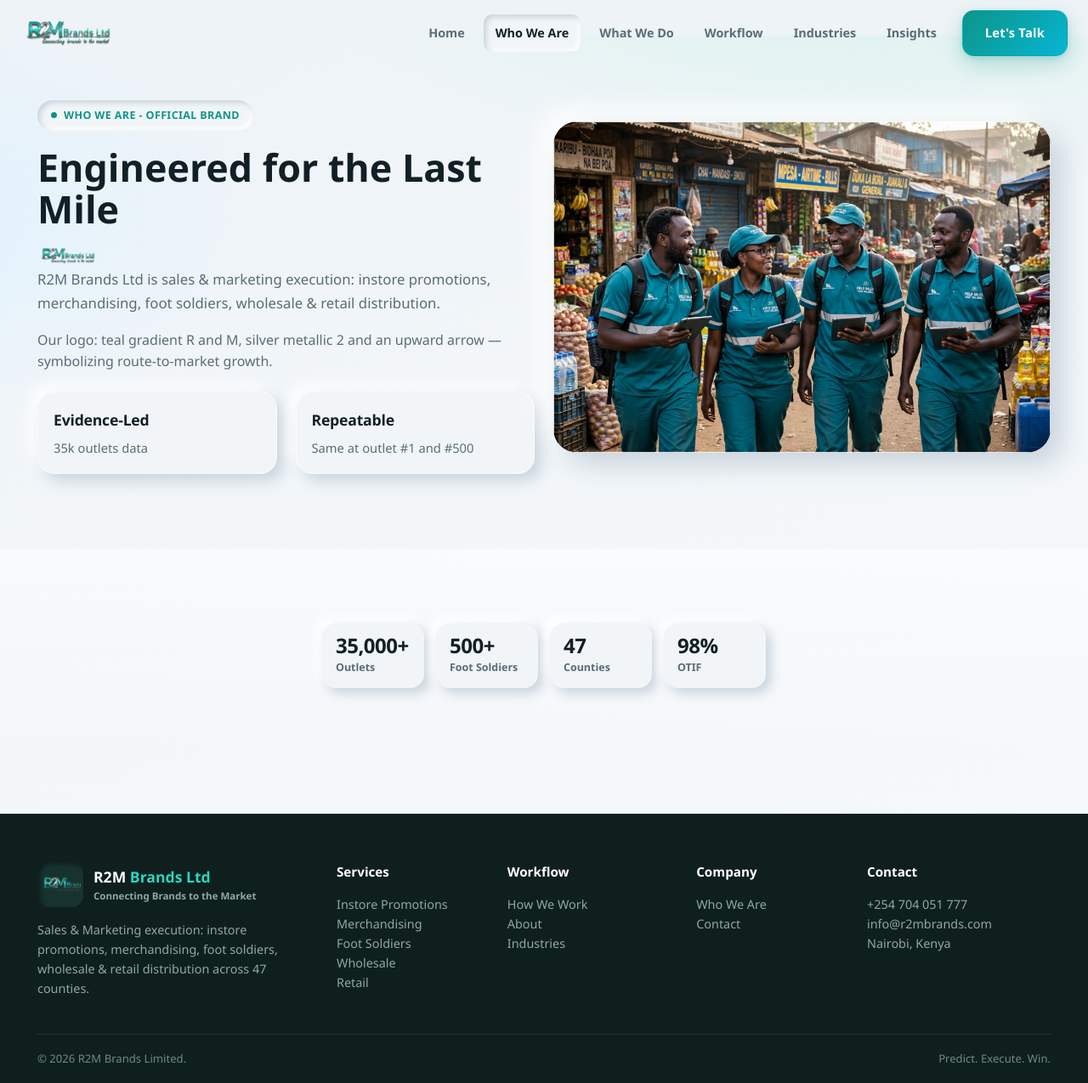
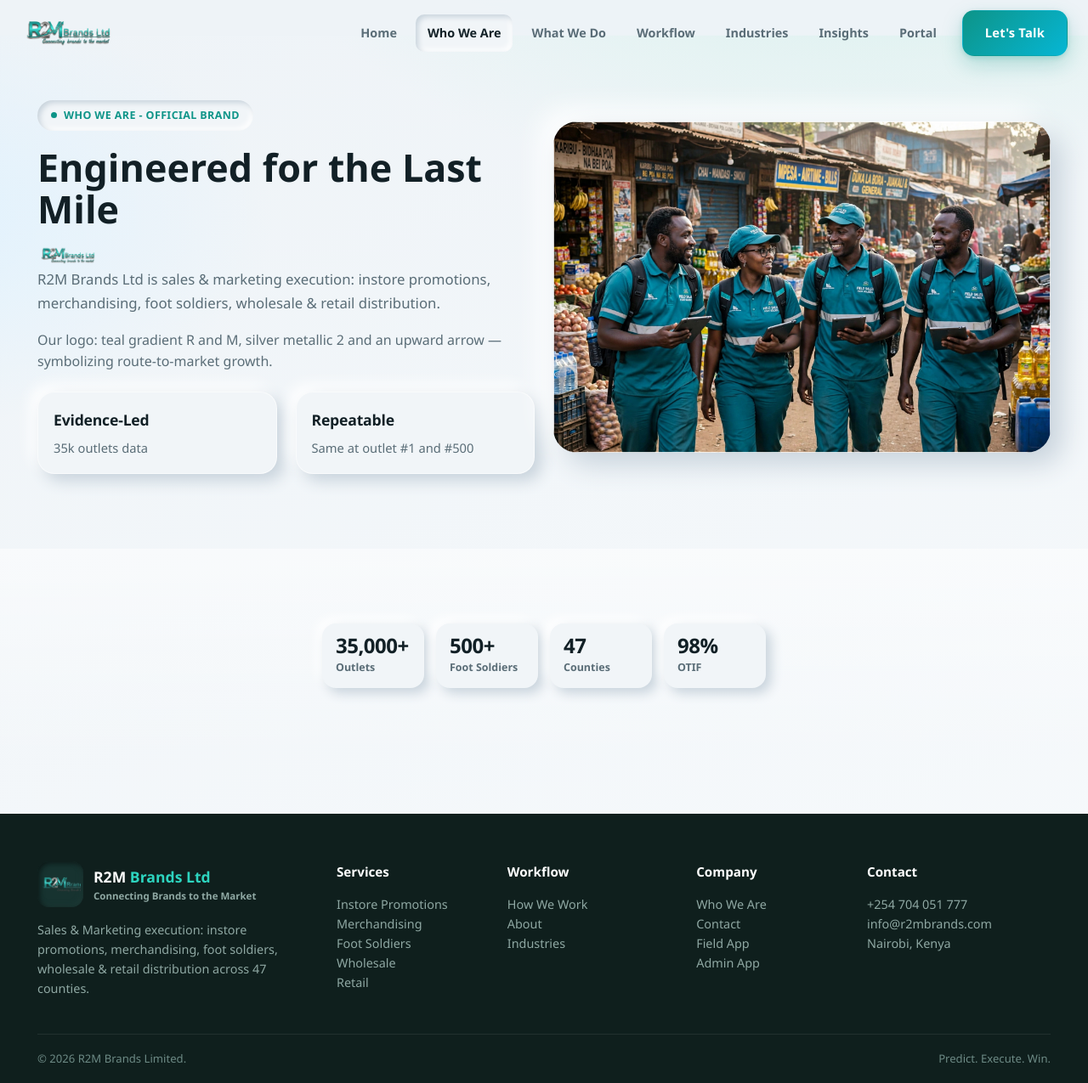
Before and after one commit to JohnEliasMwangi/r2mbrandsltd, a website: page about.html in a window 1280 px wide. Shown: the whole page at 85% size. Drawn offline with Linux system fonts and the light colour scheme; files that its build step writes are made by us from their sources; files whose address does not match are found by name; a web font is replaced by a local one.

Commit message:
feat(nav): link staff portal for field and admin apps

```diff
--- a/about.html
+++ b/about.html
@@ -38,6 +38,7 @@
       <a href="approach.html" class="nav-link ">Workflow</a>
       <a href="industries.html" class="nav-link ">Industries</a>
       <a href="insights.html" class="nav-link ">Insights</a>
+      <a href="https://r2mbrands-49a4e.web.app/portal" class="nav-link" target="_blank" rel="noopener">Portal</a>
       <a href="contact.html" class="btn btn-primary nav-cta">Let's Talk</a>
     </div>
     <button class="menu-btn" id="menuBtn" aria-label="Menu"><span class="bar"></span></button>
@@ -50,6 +51,7 @@
   <a href="approach.html" class="mob-link">Workflow</a>
   <a href="industries.html" class="mob-link">Industries</a>
   <a href="insights.html" class="mob-link">Insights</a>
+  <a href="https://r2mbrands-49a4e.web.app/portal" class="mob-link" target="_blank" rel="noopener">Portal</a>
   <a href="contact.html" class="mob-link cta">Let's Talk</a>
 </div>
 <section class="block" style="padding-top:calc(var(--nav-h) + 40px)">
@@ -81,7 +83,7 @@
       </div>
       <div><h4>Services</h4><ul><li><a href="services.html#instore">Instore Promotions</a></li><li><a href="services.html#merch">Merchandising</a></li><li><a href="services.html#foot">Foot Soldiers</a></li><li><a href="services.html#wholesale">Wholesale</a></li><li><a href="services.html#retail">Retail</a></li></ul></div>
       <div><h4>Workflow</h4><ul><li><a href="approach.html">How We Work</a></li><li><a href="about.html">About</a></li><li><a href="industries.html">Industries</a></li></ul></div>
-      <div><h4>Company</h4><ul><li><a href="about.html">Who We Are</a></li><li><a href="contact.html">Contact</a></li></ul></div>
+      <div><h4>Company</h4><ul><li><a href="about.html">Who We Are</a></li><li><a href="contact.html">Contact</a></li><li><a href="https://r2mbrands-49a4e.web.app/portal" target="_blank" rel="noopener">Field App</a></li><li><a href="https://r2mbrands-49a4e.web.app/portal" target="_blank" rel="noopener">Admin App</a></li></ul></div>
       <div><h4>Contact</h4><ul><li>+254 704 051 777</li><li>info@r2mbrands.com</li><li>Nairobi, Kenya</li></ul></div>
     </div>
     <div class="footer-bottom"><span>© 2026 R2M Brands Limited.</span><span>Predict. Execute. Win.</span></div>
```
Also changed, not shown: approach.html (+3 -1 lines), contact.html (+3 -1 lines), index.html (+3 -1 lines), industries.html (+3 -1 lines), insights.html (+3 -1 lines), services.html (+3 -1 lines).
